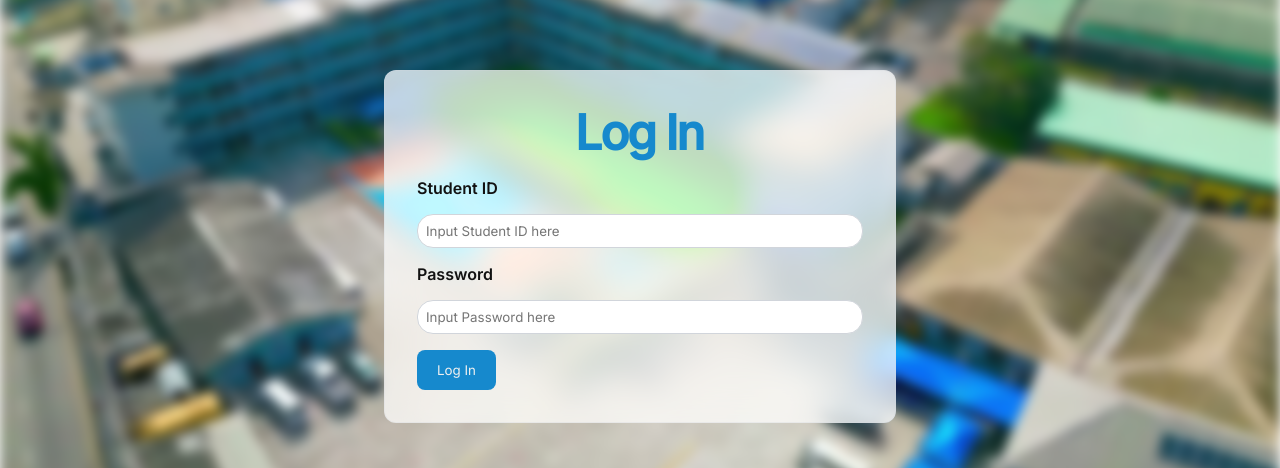
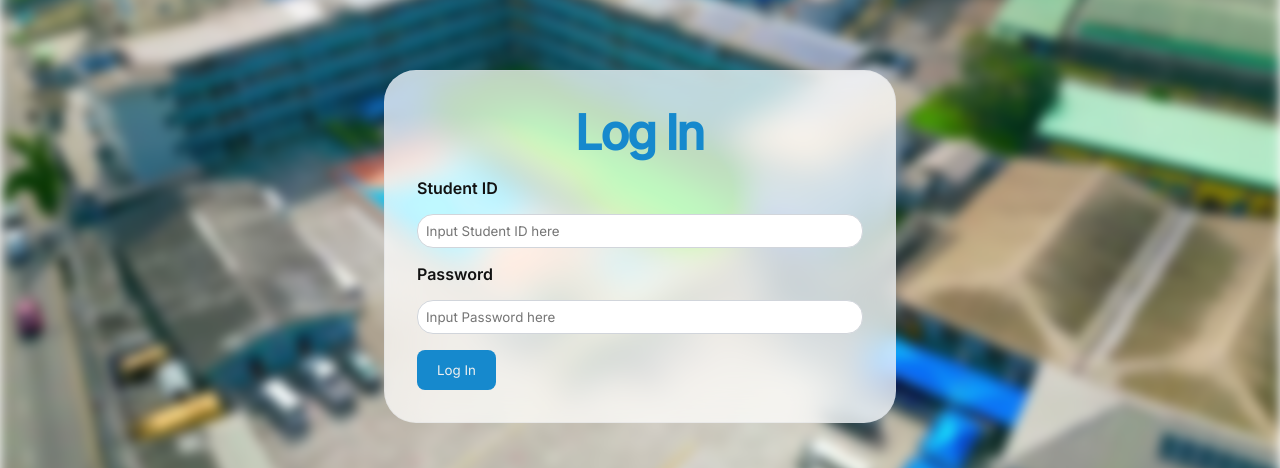
Before and after one commit to Toni-Coker/Dansol2_SMS, a React (Vite) app in the folder Dansoll/: page /login in a window 1280 px wide. Shown: the part 188-656 px from the top of the page. Built offline with nearby package versions, Linux system fonts and the light colour scheme.

Commit message:
Update Login.css

```diff
--- a/Dansoll/src/Login.css
+++ b/Dansoll/src/Login.css
@@ -21,7 +21,7 @@ body {
   backdrop-filter: blur(16px) saturate(180%);
   -webkit-backdrop-filter: blur(16px) saturate(180%);
   background-color: rgba(255, 255, 255, 0.75);
-  border-radius: 12px;
+  border-radius: 2rem;
   border: 1px solid rgba(209, 213, 219, 0.3);
 }
 
```
